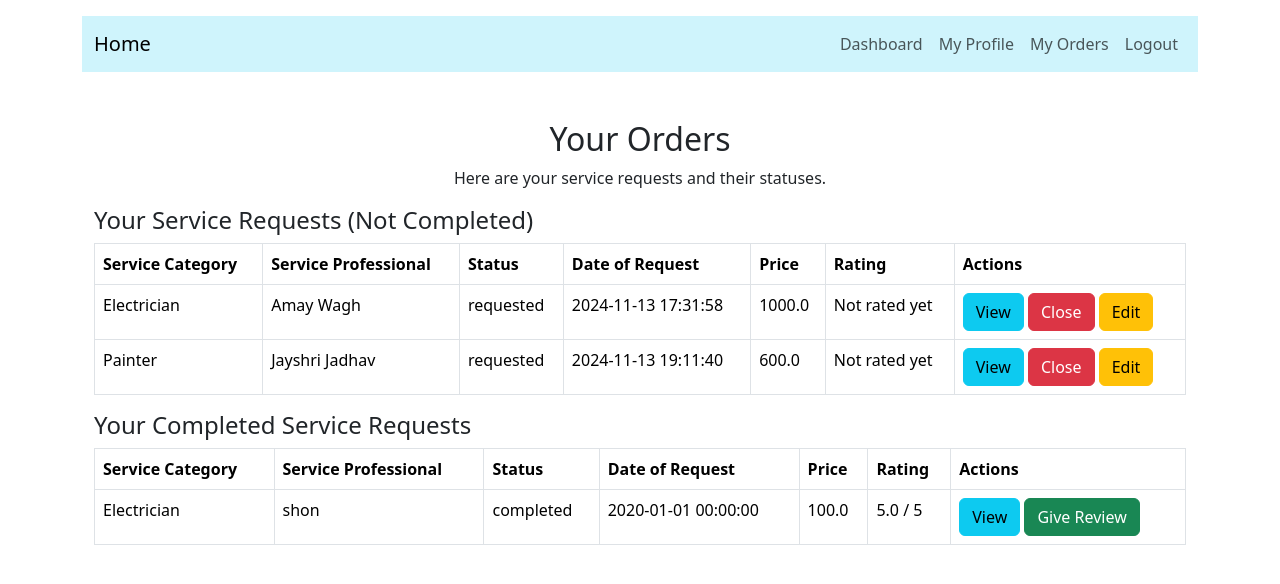
After one commit to Ayush-tycoon/Houseold_services_app, a Flask app: page /customer/orders in a window 1280 px wide. The commit adds this page. Shown: the top 584 px of the page. Run offline with Flask 3, Linux system fonts and the light colour scheme; a user stored in the database is signed in; data comes from the database, SQL or seed files in the repository; both versions use the stored data as it was after the commit.

Commit message:
customer side completed

```diff
--- a/application/routes.py
+++ b/application/routes.py
@@ -8,7 +8,8 @@ matplotlib.use('Agg')
 import matplotlib.pyplot as plt
 import io
 import base64
-
+from datetime import datetime
+from flask import request, redirect, url_for, flash
 
 
 
@@ -54,30 +55,162 @@ def search_services():
 
     return render_template('customer_dash.html', services=serviceprofessionals, query=query, city=city, service_category=service_category, customer=customer)
 
+@app.route('/customer/orders')
+def customer_orders():
+    user_id = session.get('user_id')
+    customer = Customer.query.filter_by(user_id=user_id).first()
+    service_requests = ServiceRequest.query.filter_by(customer_id=customer.id).all()
+    for request in service_requests:
+        request.review = Review.query.filter_by(ServiceRequest_id=request.id).first()
+    return render_template('customer_orders.html', service_requests=service_requests)
+
 @app.route('/customer/profile')
 def customer_profile():
     Customer_id = session.get('user_id')
     customer = Customer.query.filter_by(user_id=Customer_id).first()
     return render_template('customer_profile.html', customer=customer)
 
+@app.route('/profile/edit', methods=['GET', 'POST'])
+def edit_customer():
+    customer = Customer.query.get(1)  # Assuming you're fetching the customer by ID, you can modify this based on your context.
 
-@app.route('/customer/create_service_request')
-def create_service_request():
-    # Render a form to create a new service request
-    return render_template('create_service_request.html')
+    if request.method == 'POST':
+        # Update customer details based on form data
+        customer.name = request.form['name']
+        customer.phone = request.form['phone']
+        customer.city = request.form['city']
+        customer.address = request.form['address']
+        customer.status = 'approved'
 
-@app.route('/customer/close_request/<int:request_id>')
+        # Commit the changes to the database
+        db.session.commit()
+
+        # Redirect to the profile page after updating
+        return redirect(url_for('customer_profile'))
+
+    # Render the profile page with customer data for GET request
+    return render_template('profile.html', customer=customer)
+
+@app.route('/submit_service_request', methods=['POST'])
+def submit_service_request():
+    service_professional_id = request.form['service_professional_id']
+
+    # Set date_request to the current date and time
+    date_request = datetime.now()
+
+    # Parse date_completion from the form, ensure it is a valid datetime object
+    date_completion_str = request.form['date_completion']
+    date_completion = datetime.strptime(date_completion_str, '%Y-%m-%dT%H:%M')  # Convert to datetime object
+
+    status = 'requested'
+    rating = None
+    feedback = request.form['feedback']
+
+    # Assuming you have the customer ID in the session
+    customer_id = session.get('user_id')  # Get customer ID
+
+    # Get the service professional's service category to fetch the associated ServiceCategory
+    service_professional = ServiceProfessional.query.get(service_professional_id)
+    service_category_name = service_professional.service_category
+
+    # Fetch the ServiceCategory using the service category name
+    service_category_obj = ServiceCategory.query.filter_by(name=service_category_name).first()
+    service_category_id = service_category_obj.id if service_category_obj else None  # Set to None if no category is found
+
+    # Create the service request in the database
+    new_request = ServiceRequest(
+        customer_id=customer_id,
+        service_professional_id=service_professional_id,
+        service_category_id=service_category_id,
+        service_category=service_category_name,
+        date_request=date_request,
+        date_completion=date_completion,
+        status=status,
+        rating=rating,
+        feedback=feedback
+    )
+
+    db.session.add(new_request)
+    db.session.commit()
+
+    # Redirect or show a confirmation message
+    flash('Service request submitted successfully!', 'success')
+    return redirect(url_for('customer_orders'))
+
+@app.route('/close_service_request/<int:request_id>', methods=['GET'])
 def close_service_request(request_id):
+    # Get the service request by its ID
     service_request = ServiceRequest.query.get(request_id)
+
     if service_request:
-        service_request.status = 'closed'
-        db.session.commit()
-    return redirect(url_for('customer_dashboard'))
+        try:
+            # Delete the service request from the database
+            db.session.delete(service_request)
+            db.session.commit()
+            flash('Service request closed successfully!', 'success')
+        except Exception as e:
+            db.session.rollback()
+            flash('An error occurred while closing the service request. Please try again.', 'danger')
+    else:
+        flash('Service request not found.', 'danger')
 
-@app.route('/customer/view_request/<int:request_id>')
-def view_service_request(request_id):
-    service_request = ServiceRequest.query.get(request_id)
-    return render_template('view_service_request.html', request=service_request)
+    # Redirect to the customer orders page
+    return redirect(url_for('customer_orders'))
+
+@app.route('/edit_service_request/<int:request_id>', methods=['POST'])
+def edit_service_request(request_id):
+    service_request = ServiceRequest.query.get_or_404(request_id)
+
+    # Convert date_completion from form input to datetime object
+    date_completion_str = request.form.get('date_completion')
+    if date_completion_str:
+        service_request.date_completion = datetime.strptime(date_completion_str, '%Y-%m-%dT%H:%M')
+
+    # Update feedback
+    service_request.feedback = request.form.get('feedback')
+
+    db.session.commit()
+    flash('Service request updated successfully', 'success')
+    return redirect(url_for('customer_orders'))
+
+
+
+@app.route('/submit_review/<int:request_id>', methods=['POST'])
+def submit_review(request_id):
+    # Get form data
+    rating = request.form.get('rating')
+    feedback = request.form.get('feedback')
+
+    # Fetch the service request
+    service_request = ServiceRequest.query.get_or_404(request_id)
+
+    # Check if a review already exists for this request
+    review = Review.query.filter_by(ServiceRequest_id=request_id).first()
+
+    if review:
+        # Update existing review
+        review.rating = rating
+        review.feedback = feedback
+        review.date_review = datetime.utcnow()
+    else:
+        # Create new review
+        review = Review(
+            customer_id=service_request.customer_id,
+            service_professional_id=service_request.service_professional_id,
+            ServiceRequest_id=request_id,
+            rating=rating,
+            feedback=feedback,
+            date_review=datetime.utcnow()
+        )
+        db.session.add(review)
+
+    # Update rating in ServiceRequest for convenience
+    #service_request.rating = rating
+    db.session.commit()
+
+    flash('Review has been successfully submitted!' if not review else 'Review has been updated!')
+    return redirect(url_for('customer_orders'))
+
 
 @app.route('/service_professional_dashboard')
 def service_professional_dashboard():
--- /dev/null
+++ b/templates/customer_orders.html
@@ -0,0 +1,212 @@
+{% extends 'base.html' %}
+
+{% block content %}
+<div class="container mt-5">
+    <div class="row">
+        <div class="col-12 text-center">
+            <h2>Your Orders</h2>
+            <p>Here are your service requests and their statuses.</p>
+        </div>
+    </div>
+
+    <!-- Not Completed Service Requests Table Section -->
+    <div class="row" style="max-height: 500px; overflow-y: auto;">
+        <div class="col-12">
+            <h4>Your Service Requests (Not Completed)</h4>
+            <table class="table table-bordered">
+                <thead>
+                    <tr>
+                        <th>Service Category</th>
+                        <th>Service Professional</th>
+                        <th>Status</th>
+                        <th>Date of Request</th>
+                        <th>Price</th>
+                        <th>Rating</th>
+                        <th>Actions</th>
+                    </tr>
+                </thead>
+                <tbody>
+                    {% for request in service_requests if request.status != 'completed' %}
+                    <tr>
+                        <td>{{ request.service_category }}</td>
+                        <td>{{ request.service_professional.name }}</td>
+                        <td>{{ request.status }}</td>
+                        <td>{{ request.date_request.strftime('%Y-%m-%d %H:%M:%S') }}</td>
+                        <td>{{ request.service_professional.price_per_hour }}</td>
+                        <td>
+                            {% if request.review.rating %}
+                            {{ request.review.rating }} / 5
+                            {% else %}
+                            Not rated yet
+                            {% endif %}
+                        </td>
+                        <td>
+                            <!-- View Button -->
+                            <button type="button" class="btn btn-info btn-block" data-bs-toggle="modal"
+                                data-bs-target="#viewServiceRequestModal{{ request.id }}">View</button>
+                            {% if request.status != 'completed' %}
+                            <!-- Close Button -->
+                            <a href="{{ url_for('close_service_request', request_id=request.id) }}"
+                                class="btn btn-danger btn-block">Close</a>
+                            <!-- Edit Button -->
+                            <button type="button" class="btn btn-warning btn-block" data-bs-toggle="modal"
+                                data-bs-target="#editServiceRequestModal{{ request.id }}">Edit</button>
+                            {% endif %}
+                        </td>
+                    </tr>
+                    {% else %}
+                    <tr>
+                        <td colspan="7" class="text-center">No service requests found.</td>
+                    </tr>
+                    {% endfor %}
+                </tbody>
+            </table>
+        </div>
+    </div>
+
+    <!-- Completed Service Requests Table Section -->
+    <div class="row" style="max-height: 500px; overflow-y: auto;">
+        <div class="col-12">
+            <h4>Your Completed Service Requests</h4>
+            <table class="table table-bordered">
+                <thead>
+                    <tr>
+                        <th>Service Category</th>
+                        <th>Service Professional</th>
+                        <th>Status</th>
+                        <th>Date of Request</th>
+                        <th>Price</th>
+                        <th>Rating</th>
+                        <th>Actions</th>
+                    </tr>
+                </thead>
+                <tbody>
+                    {% for request in service_requests if request.status == 'completed' %}
+                    <tr>
+                        <td>{{ request.service_category }}</td>
+                        <td>{{ request.service_professional.name }}</td>
+                        <td>{{ request.status }}</td>
+                        <td>{{ request.date_request.strftime('%Y-%m-%d %H:%M:%S') }}</td>
+                        <td>{{ request.service_professional.price_per_hour }}</td>
+                        <td>
+                            {% if request.review.rating %}
+                            {{ request.review.rating }} / 5
+                            {% else %}
+                            Not rated yet
+                            {% endif %}
+                        </td>
+                        <td>
+                            <!-- View Button -->
+                            <button type="button" class="btn btn-info btn-block" data-bs-toggle="modal"
+                                data-bs-target="#viewServiceRequestModal{{ request.id }}">View</button>
+                            <!-- Give Review Button -->
+                            <button type="button" class="btn btn-success btn-block" data-bs-toggle="modal"
+                                data-bs-target="#giveReviewModal{{ request.id }}">Give Review</button>
+                        </td>
+                    </tr>
+                    {% else %}
+                    <tr>
+                        <td colspan="7" class="text-center">No completed service requests found.</td>
+                    </tr>
+                    {% endfor %}
+                </tbody>
+            </table>
+        </div>
+    </div>
+</div>
+
+<!-- Modal for Viewing Service Request -->
+{% for request in service_requests %}
+<div class="modal fade" id="viewServiceRequestModal{{ request.id }}" tabindex="-1"
+    aria-labelledby="viewServiceRequestModalLabel{{ request.id }}" aria-hidden="true">
+    <div class="modal-dialog">
+        <div class="modal-content">
+            <div class="modal-header">
+                <h5 class="modal-title" id="viewServiceRequestModalLabel{{ request.id }}">Service Request Details</h5>
+            </div>
+            <div class="modal-body">
+                <p><strong>Service Category:</strong> {{ request.service_category }}</p>
+                <p><strong>Service Professional:</strong> {{ request.service_professional.name }}</p>
+                <p><strong>Status:</strong> {{ request.status }}</p>
+                <p><strong>Date of Request:</strong> {{ request.date_request.strftime('%Y-%m-%d %H:%M:%S') }}</p>
+                <p><strong>Completion Date:</strong> {{ request.date_completion.strftime('%Y-%m-%d %H:%M:%S') }}</p>
+                <p><strong>Price per Hour:</strong> {{ request.service_professional.price_per_hour }} </p>
+                <p><strong>Remark:</strong> {{ request.feedback }} </p>
+                {% if request.review %}
+                    <p><strong>Rating:</strong> {{ request.review.rating }} / 5</p>
+                    <p><strong>Feedback:</strong> {{ request.review.feedback }}</p>
+                    <p><small><strong>Review Date:</strong> {{ request.review.date_review.strftime('%Y-%m-%d %H:%M:%S') }}</small></p>
+                {% else %}
+                    <p>No review available for this request.</p>
+                {% endif %}
+            </div>
+            <div class="modal-footer">
+                <button type="button" class="btn btn-danger btn-block" data-bs-dismiss="modal"
+                    aria-label="Close">Close</button>
+            </div>
+        </div>
+    </div>
+</div>
+
+<!-- Modal for Editing Service Request -->
+<div class="modal fade" id="editServiceRequestModal{{ request.id }}" tabindex="-1"
+    aria-labelledby="editServiceRequestModalLabel{{ request.id }}" aria-hidden="true">
+    <div class="modal-dialog">
+        <div class="modal-content">
+            <div class="modal-header">
+                <h5 class="modal-title" id="editServiceRequestModalLabel{{ request.id }}">Edit Service Request</h5>
+            </div>
+            <form method="POST" action="{{ url_for('edit_service_request', request_id=request.id) }}">
+                <div class="modal-body">
+                    <div class="form-group">
+                        <label for="date_completion{{ request.id }}">Completion Date</label>
+                        <input type="datetime-local" id="date_completion{{ request.id }}" name="date_completion"
+                            class="form-control" value="{{ request.date_completion.strftime('%Y-%m-%dT%H:%M') }}">
+                    </div>
+                    <div class="form-group">
+                        <label for="feedback{{ request.id }}">Feedback</label>
+                        <textarea id="feedback{{ request.id }}" name="feedback" class="form-control"
+                            rows="3">{{ request.feedback }}</textarea>
+                    </div>
+                </div>
+                <div class="modal-footer">
+                    <button type="button" class="btn btn-secondary" data-bs-dismiss="modal">Cancel</button>
+                    <button type="submit" class="btn btn-primary">Save Changes</button>
+                </div>
+            </form>
+        </div>
+    </div>
+</div>
+{% endfor %}
+<!-- Modal for Giving Review -->
+{% for request in service_requests %}
+    {% if request.status == 'completed' %}
+        <div class="modal fade" id="giveReviewModal{{ request.id }}" tabindex="-1" aria-labelledby="giveReviewModalLabel{{ request.id }}" aria-hidden="true">
+            <div class="modal-dialog">
+                <div class="modal-content">
+                    <div class="modal-header">
+                        <h5 class="modal-title" id="giveReviewModalLabel{{ request.id }}">Submit Your Review</h5>
+                    </div>
+                    <form method="POST" action="{{ url_for('submit_review', request_id=request.id) }}">
+                        <div class="modal-body">
+                            <div class="form-group">
+                                <label for="rating{{ request.id }}">Rating (1-5)</label>
+                                <input type="number" id="rating{{ request.id }}" name="rating" class="form-control" min="1" max="5" required>
+                            </div>
+                            <div class="form-group">
+                                <label for="feedback{{ request.id }}">Feedback</label>
+                                <textarea id="feedback{{ request.id }}" name="feedback" class="form-control" rows="3" placeholder="Share your experience..."></textarea>
+                            </div>
+                        </div>
+                        <div class="modal-footer">
+                            <button type="button" class="btn btn-secondary" data-bs-dismiss="modal">Cancel</button>
+                            <button type="submit" class="btn btn-primary">Submit Review</button>
+                        </div>
+                    </form>
+                </div>
+            </div>
+        </div>
+    {% endif %}
+{% endfor %}
+
+{% endblock %}
--- a/templates/navbar.html
+++ b/templates/navbar.html
@@ -36,6 +36,8 @@
         <li class="nav-item">
           <a class="nav-link" href="{{ url_for('customer_profile') }}">My Profile</a>
         </li>
+        <li class="nav-item">
+          <a class="nav-link" href="{{ url_for('customer_orders') }}">My Orders</a>
         {%endif%}
         {% if session['role'] %}
         <li class="nav-item">
```
Also changed, not shown: templates/customer_dash.html (+56 -39 lines), templates/customer_profile.html (+78 -7 lines), instance/database.db.
